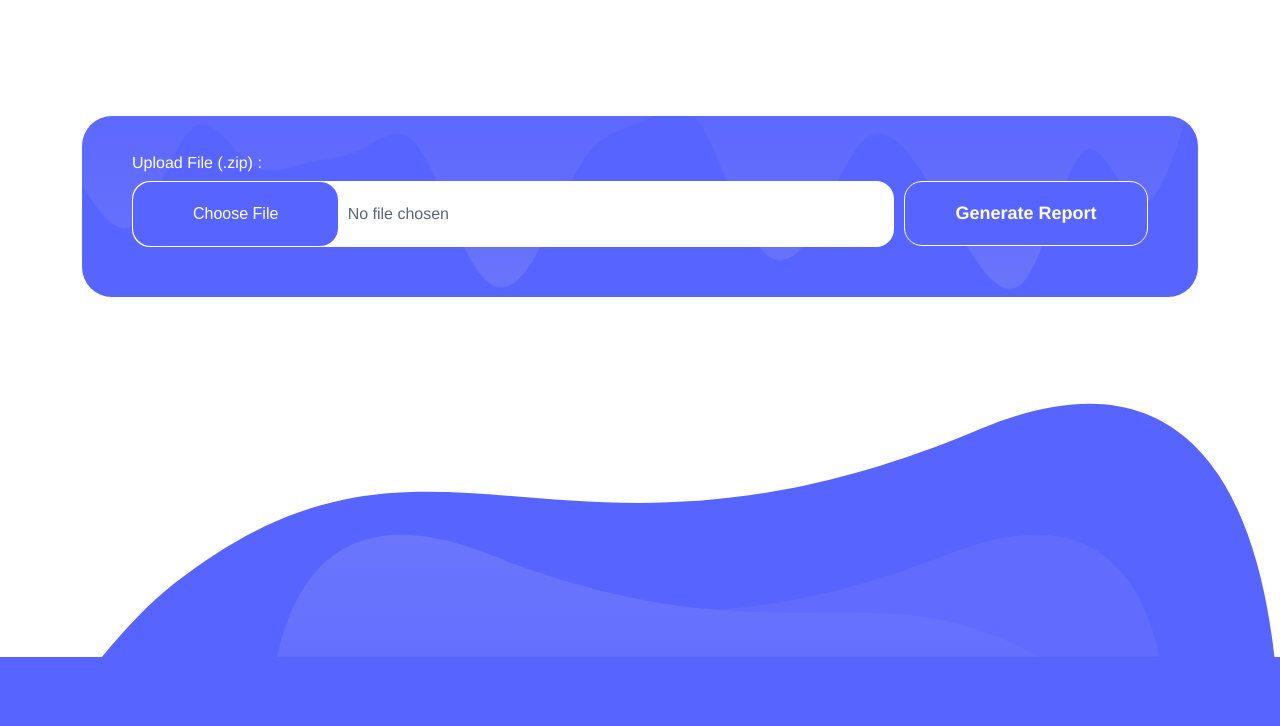
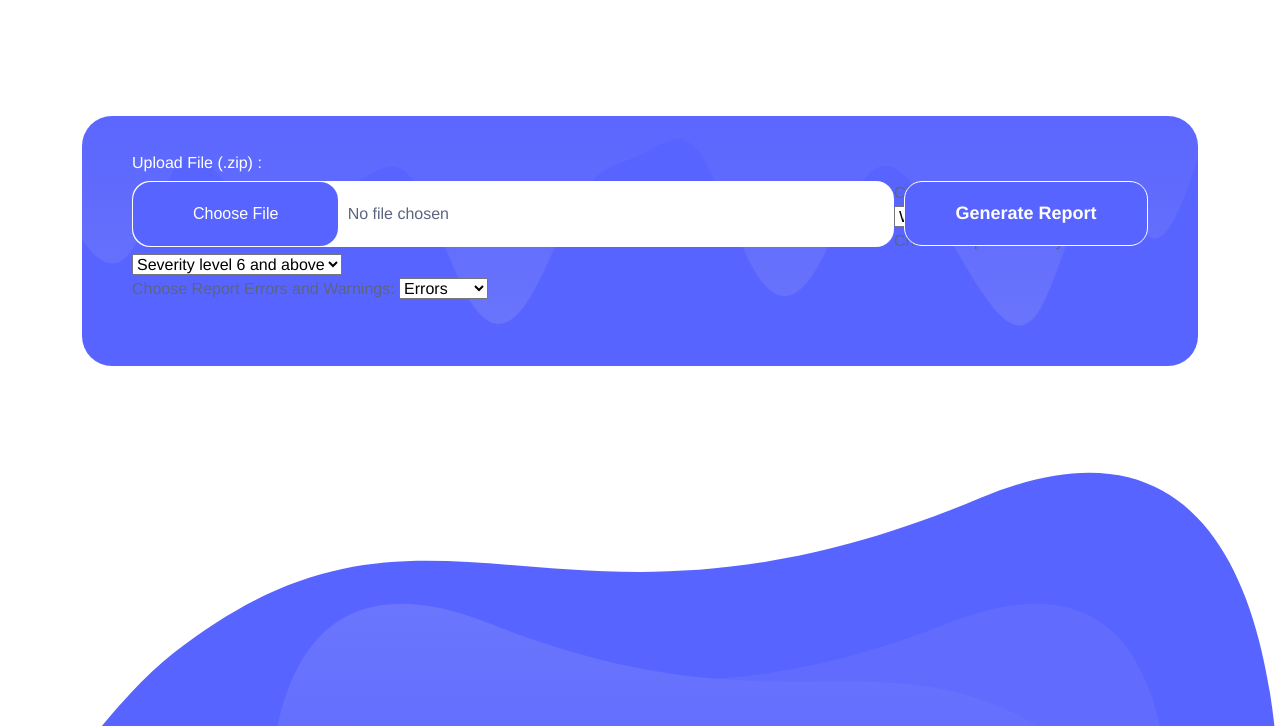
Before and after one commit to ronakganatra-multidots/phpcsreport, a PHP site: page / in a window 1280 px wide. Shown: the part 579-1305 px from the top of the page. Before the commit the page ends 1236 px from the top, so only its background shows below. Run offline with PHP 8.4, Linux system fonts and the light colour scheme.

Commit message:
Update code according to nirav changes

```diff
--- a/assets/css/main.css
+++ b/assets/css/main.css
@@ -311,10 +311,6 @@
   background: rgba(88, 100, 255, 0.8);
 }
 
-.msg {
-  display: none;
-}
-
 @keyframes animation1 {
   0% {
     -webkit-transform: translateY(30px);
--- a/index.php
+++ b/index.php
@@ -127,9 +127,36 @@
                     <span id="file-chosen" class="file-chosen">No file chosen</span>
                 </div>
 
+                <div class="phpcs_dropdown">
+                    <label for="wpstandard">Choose Report standard:</label>
+                    <select name="wpstandard" id="wpstandard">
+                        <option value="wpminimum">WordPressVIPMinimum</option>
+                        <option value="wpvipgo">WordPress-VIP-Go</option>
+                        <option value="wordpress">WordPress</option>
+                    </select>
+                </div>
+                <div class="phpcs_dropdown">
+                    <label for="wpseverity">Choose Report Severity:</label>
+                    <select name="wpseverity" id="wpseverity">
+                    <option value="severity6andplus">Severity level 6 and above</option>
+                    <option value="severity5">Severity level 5</option>
+                    <option value="severity4andunder">Severity level 4 and under</option>
+                    <option value="severityall">All</option>
+                    </select>
+                </div>
+                <div class="phpcs_dropdown">
+                    <label for="wpreporterr">Choose Report Errors and Warnings:</label>
+                    <select name="wpreporterr" id="wpreporterr">
+                    <option value="wperr">Errors</option>
+                    <option value="wpwar">Warnings</option>
+                    <option value="wperrandwar">Both</option>
+                    </select>
+                </div>
+
                 <button type="submit" class="main-btn btn-hover main-btn-submit">
                   Generate Report
                 </button>
+
                 <div class="msg"></div>
 
               </form>
```
